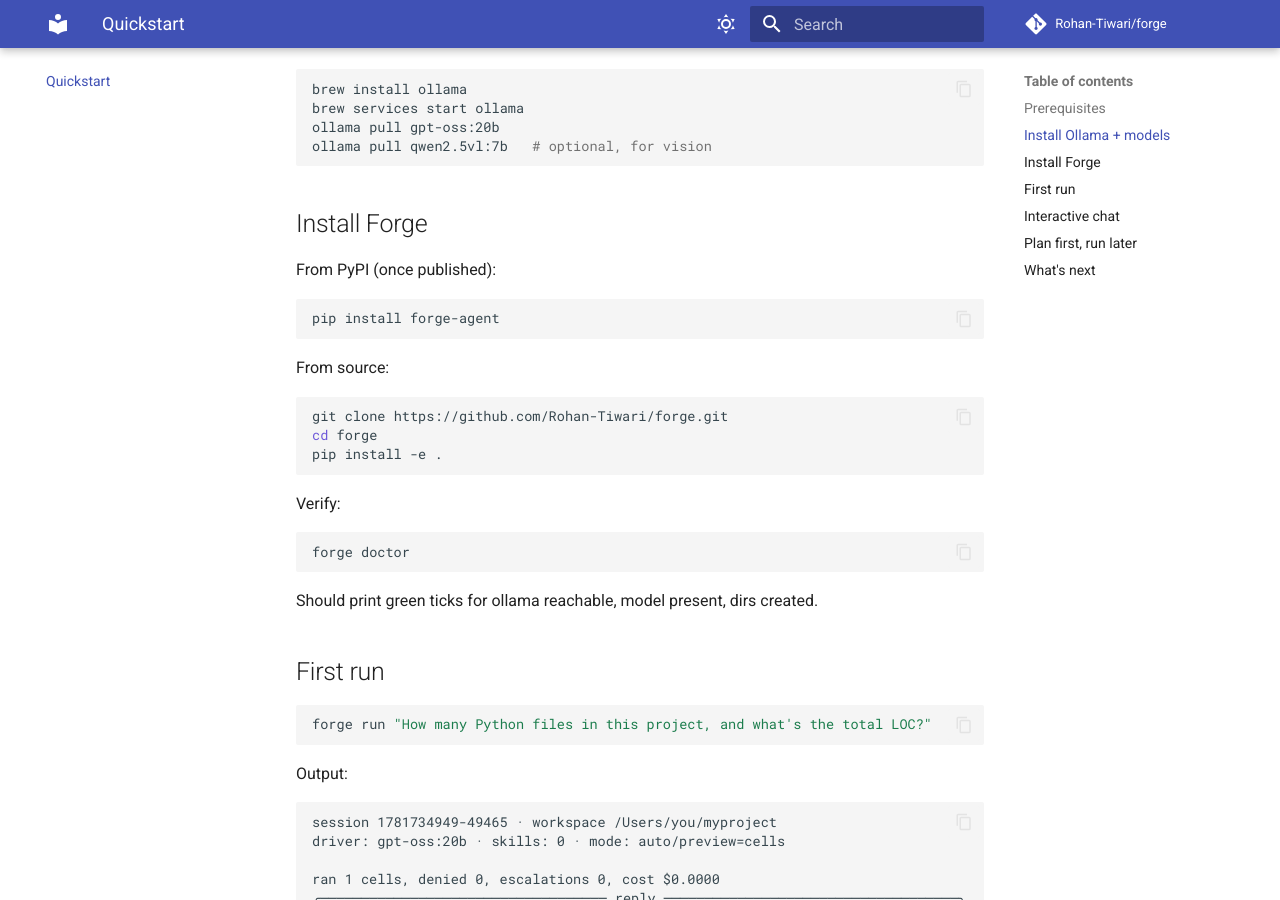
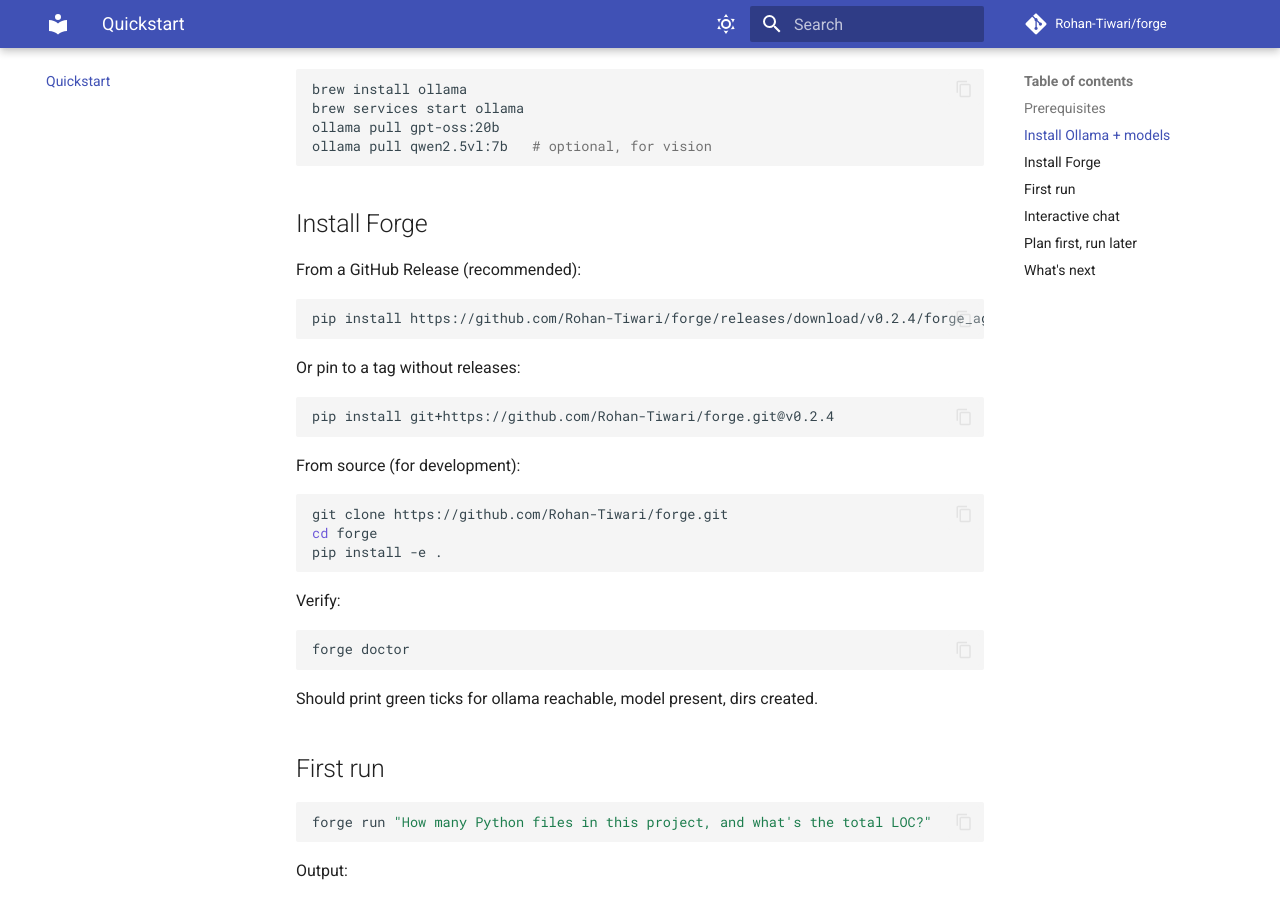
Before and after one commit to Rohan-Tiwari/forge, an MkDocs documentation site: the page built from docs/quickstart.md, in a window 1280 px wide and 900 px high, scrolled down 486 px. Built offline with MkDocs 1.6.1 and Material for MkDocs 9.7.7, drawn with Linux system fonts in a browser that asks for light colours; comment, search, counter and statistics services are not loaded.

Commit message:
ci: switch from PyPI Trusted Publishing to GitHub Releases
PyPI was never the right fit for this project:

- Name claim becomes permanent the moment we publish
- Public artifact invites issues/expectations on platforms the
  maintainer may not use
- Yanking != deleting; pinned URLs keep working post-yank
- Trusted Publisher setup requires a per-account PyPI config the
  workflow could never satisfy on its own (every tag push failed
  with invalid-publisher: v0.2.1, v0.2.2, v0.2.3, v0.2.4)

GitHub Releases gives us most of what we wanted (versioned wheel
+ sdist downloads, release notes pulled from CHANGELOG, public
discoverability) with none of the lock-in.

publish.yml is now release.yml in spirit:

  1. Build sdist + wheel
  2. twine check (artifact validation, no upload)
  3. Extract this version's section from CHANGELOG.md as release notes
  4. gh release create -- attaches wheel + sdist to the tag

Installs become:
  pip install https://github.com/Rohan-Tiwari/forge/releases/download/v0.2.4/forge_agent-0.2.4-py3-none-any.whl

or pin without releases:
  pip install git+https://github.com/Rohan-Tiwari/forge.git@v0.2.4

docs/quickstart.md updated to reflect the new install paths.

````diff
--- a/docs/quickstart.md
+++ b/docs/quickstart.md
@@ -21,13 +21,19 @@
 
 ## Install Forge
 
-From PyPI (once published):
+From a GitHub Release (recommended):
 
 ```bash
-pip install forge-agent
+pip install https://github.com/Rohan-Tiwari/forge/releases/download/v0.2.4/forge_agent-0.2.4-py3-none-any.whl
 ```
 
-From source:
+Or pin to a tag without releases:
+
+```bash
+pip install git+https://github.com/Rohan-Tiwari/forge.git@v0.2.4
+```
+
+From source (for development):
 
 ```bash
 git clone https://github.com/Rohan-Tiwari/forge.git
````
Also changed, not shown: 1 other file.
